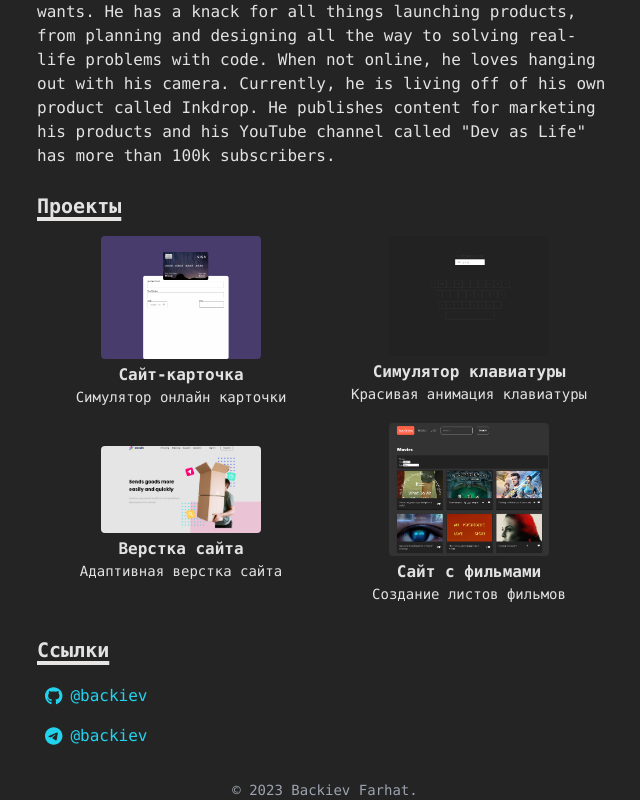
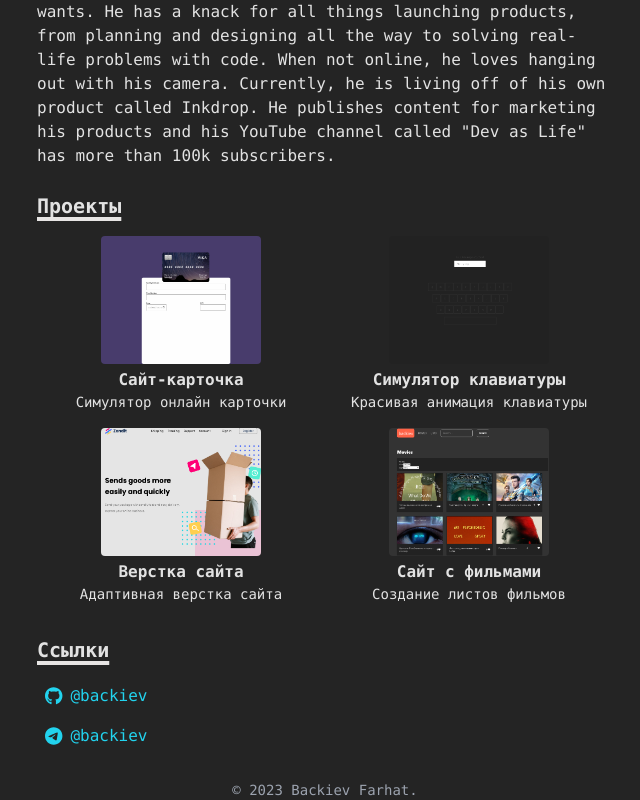
Before and after one commit to backiev/portf, a React (Vite) app: page / in a window 1280 px wide. Shown: the part 721-1521 px from the top of the page, without its empty margins (315-955 px from the left). Built offline with nearby package versions, Linux system fonts and the light colour scheme.

Commit message:
fixed images in comp Projects

```diff
--- a/src/components/Projects.jsx
+++ b/src/components/Projects.jsx
@@ -7,28 +7,29 @@ export const Projects = () => {
           <div className='flex mt-4 flex-wrap'>
 
             <a href='https://thirsty-beaver-7b2037.netlify.app/' target={'_blank'} className='project-block flex flex-col items-center basis-1/2 mb-4 cursor-pointer'>
-              <div className='h-auto w-40'><img src="/images/card.png" alt="card" className='rounded'/></div>
+              <div className='h-32 w-40 bg-[url("/images/card.png")] bg-center bg-cover bg-no-repeat rounded'></div>
               <div className='text-center'>
                 <div className='font-bold mt-1'>Сайт-карточка</div>
                 <div className='text-sm'>Симулятор онлайн карточки</div>
               </div>
             </a>
             <a href='https://stupefied-euler-1f02a6.netlify.app/' target={'_blank'} className='project-block flex flex-col items-center basis-1/2 	mb-4 cursor-pointer'>
-              <div className='h-auto w-40'><img src="/images/keyboard.png" alt="card" className='rounded'/></div>
+              <div className='h-32 w-40 bg-[url("/images/keyboard.png")] bg-center bg-cover bg-no-repeat rounded'></div>
               <div className='text-center'>
                 <div className='font-bold mt-1'>Симулятор клавиатуры</div>
                 <div className='text-sm'>Красивая анимация клавиатуры</div>
               </div>
             </a>
             <a href='https://backiev.github.io/zendit/dist/' target={'_blank'} className='project-block flex flex-col items-center justify-center basis-1/2 mb-2	cursor-pointer'>
-              <div className='h-auto w-40'><img src="/images/single.png" alt="card" className='rounded'/></div>
+              <div className='h-32 w-40 bg-[url("/images/single.png")] bg-center bg-cover bg-no-repeat rounded'></div>
+              {/* <div className='h-auto w-40'><img src="/images/single.png" alt="card" className='rounded'/></div> */}
               <div className='text-center'>
                 <div className='font-bold mt-1'>Верстка сайта</div>
                 <div className='text-sm'>Адаптивная верстка сайта</div>
               </div>
             </a>
             <a href='https://backiev.github.io/zendit/dist/' target={'_blank'} className='project-block flex flex-col items-center basis-1/2 mb-2	cursor-pointer'>
-              <div className='h-auto w-40'><img src="/images/films.png" alt="card" className='rounded'/></div>
+              <div className='h-32 w-40 bg-[url("/images/films.png")] bg-center bg-cover bg-no-repeat rounded'></div>
               <div className='text-center'>
                 <div className='font-bold mt-1'>Сайт с фильмами</div>
                 <div className='text-sm'>Создание листов фильмов</div>
```
